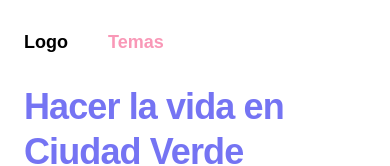
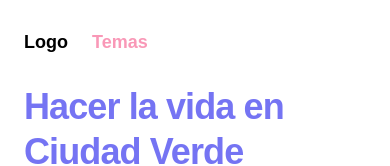
Before and after one commit to perezjair94/research-project-landing, a Next.js app: page / in a window 390 px wide. Shown: the top 166 px of the page. Built offline with nearby package versions, Linux system fonts and the light colour scheme.

Commit message:
reduce gap to header

```diff
--- a/app/page.tsx
+++ b/app/page.tsx
@@ -35,7 +35,7 @@ export default function Home() {
   return (
     <main className="bg-white min-h-screen max-w-[1200px] mx-auto">
       {/* Header */}
-      <header className="px-6 lg:px-10 py-6 flex gap-10 items-center justify-start">
+      <header className="px-6 lg:px-10 py-6 flex gap-6 lg:gap-10 items-center justify-start">
         <div className="font-semibold text-lg lg:text-xl text-black">Logo</div>
         <nav className="py-1 rounded">
           <Link
--- a/app/temas/page.tsx
+++ b/app/temas/page.tsx
@@ -72,7 +72,7 @@ export default function Themes() {
   return (
     <main className="bg-white min-h-screen max-w-[1200px] mx-auto">
       {/* Header */}
-      <header className="px-6 lg:px-10 py-6 flex gap-10 items-center justify-start">
+      <header className="px-6 lg:px-10 py-6 flex gap-6 lg:gap-10 items-center justify-start">
         <Link
           href="/"
           className="font-semibold text-lg lg:text-xl text-black hover:text-black/70 transition-colors"
```
